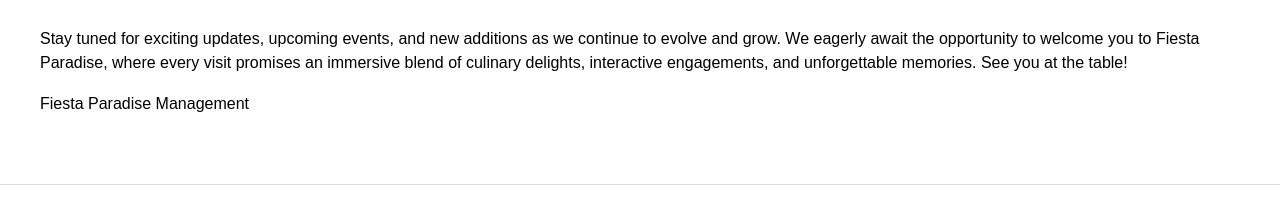
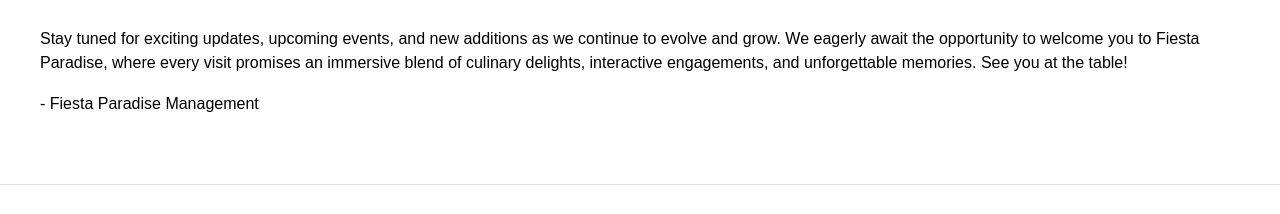
Before and after one commit to ifBars/Fiesta-Paradise, a Jekyll site: the page built from news.html, in a window 1280 px wide. Shown: the part 2108-2322 px from the top of the page. Built offline with Jekyll 4.4.1, drawn with Linux system fonts in a browser that asks for light colours.

```diff
--- a/news.html
+++ b/news.html
@@ -16,7 +16,7 @@ title: "News"
     </div>
 
 	<footer>
-    <p>Fiesta Paradise Management</p>
+    <p>- Fiesta Paradise Management</p>
     </footer>
   </article>
   <hr>
```
